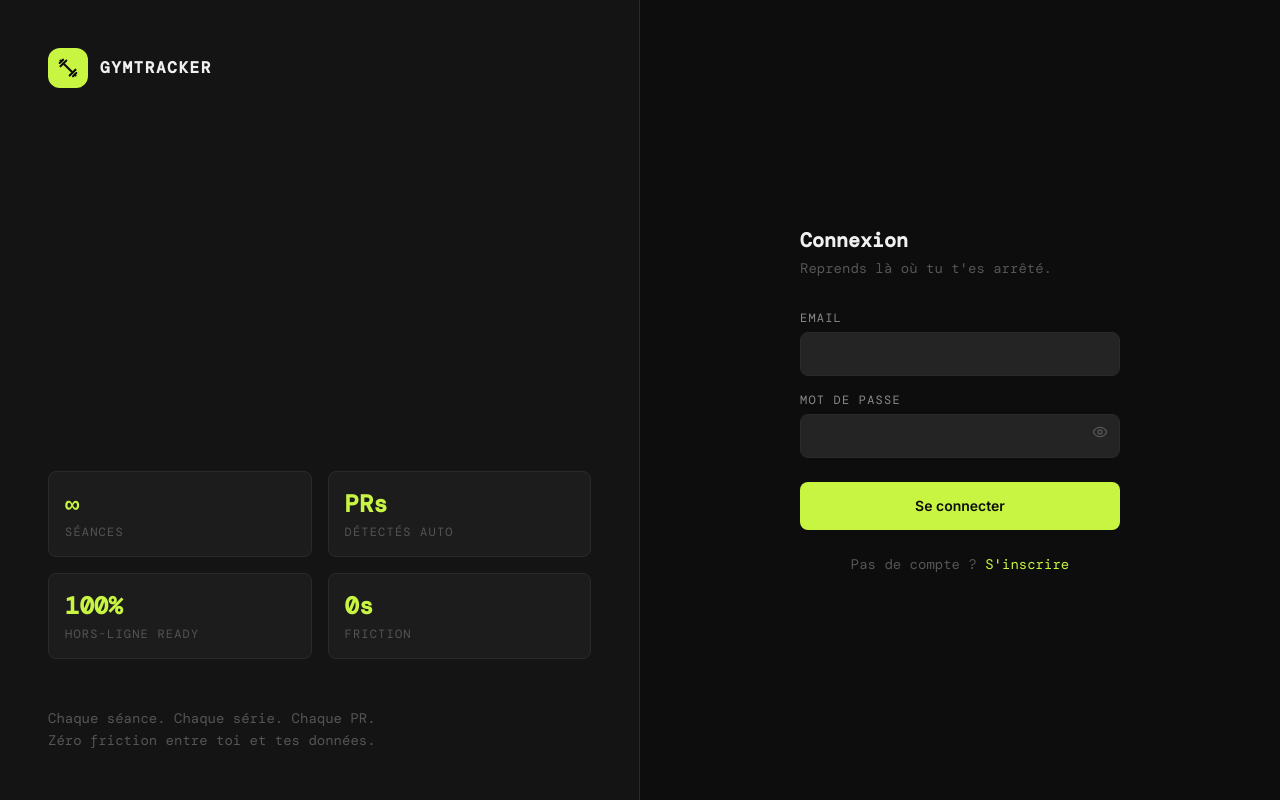
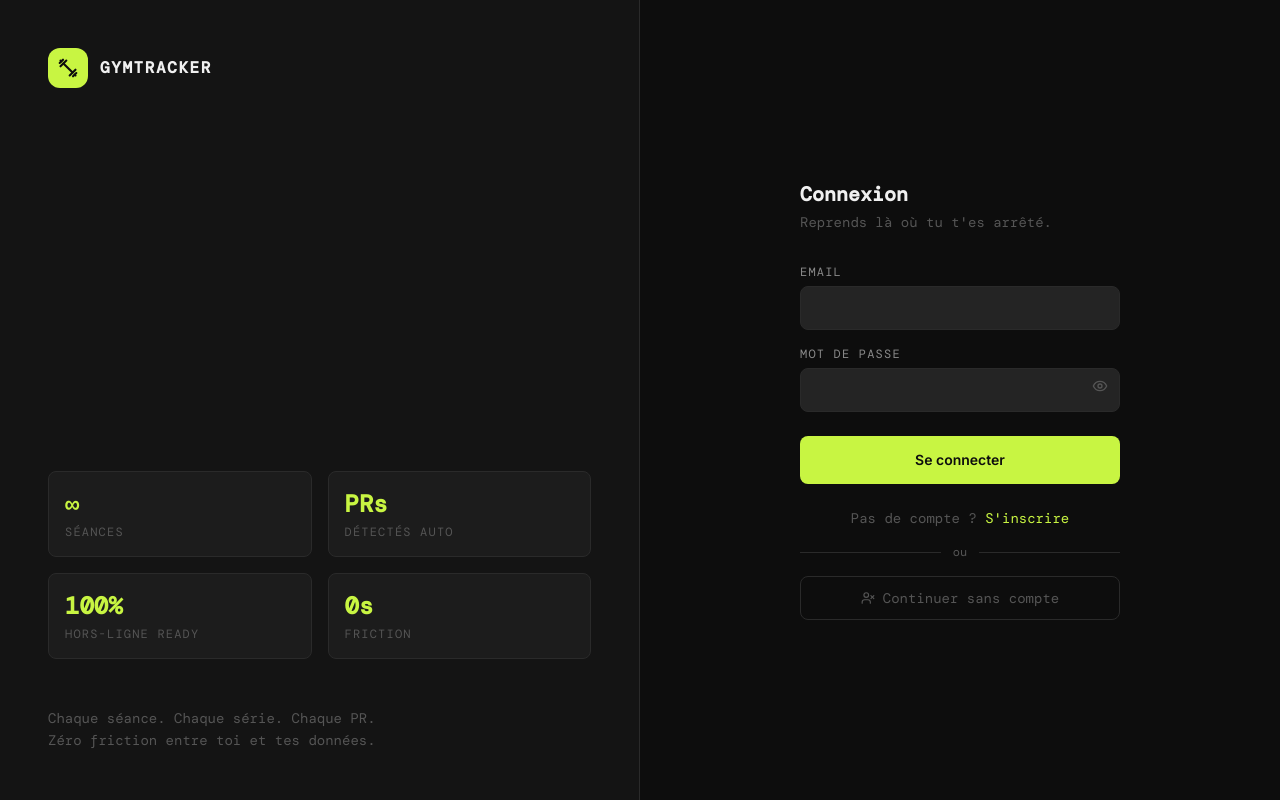
Before and after one commit to WworixX/gymtracker, a Next.js app: page /auth in a window 1280 px wide. Built offline with nearby package versions, Linux system fonts and the light colour scheme; no server answers; a web font is replaced by a local one.

Commit message:
feat: add anonymous sign-in button on auth page

```diff
--- a/src/app/auth/page.tsx
+++ b/src/app/auth/page.tsx
@@ -5,7 +5,7 @@ import { useRouter } from 'next/navigation';
 import { useForm } from 'react-hook-form';
 import { zodResolver } from '@hookform/resolvers/zod';
 import { z } from 'zod';
-import { Dumbbell, Eye, EyeOff } from 'lucide-react';
+import { Dumbbell, Eye, EyeOff, UserX } from 'lucide-react';
 import { motion, AnimatePresence } from 'framer-motion';
 import { createClient } from '@/lib/supabase/client';
 import { Button } from '@/components/ui/Button';
@@ -21,8 +21,23 @@ export default function AuthPage() {
   const [mode, setMode] = useState<'login' | 'signup'>('login');
   const [showPassword, setShowPassword] = useState(false);
   const [error, setError] = useState('');
+  const [guestLoading, setGuestLoading] = useState(false);
   const router = useRouter();
   const { register, handleSubmit, formState: { errors, isSubmitting } } = useForm<FormData>({ resolver: zodResolver(schema) });
+
+  const continueAsGuest = async () => {
+    setGuestLoading(true);
+    setError('');
+    const supabase = createClient();
+    const { error } = await supabase.auth.signInAnonymously();
+    if (error) {
+      setError('Connexion invité impossible. Active "Allow anonymous sign-ins" dans Supabase > Authentication > Settings.');
+      setGuestLoading(false);
+      return;
+    }
+    router.push('/dashboard');
+    router.refresh();
+  };
 
   const onSubmit = async (data: FormData) => {
     setError('');
@@ -100,6 +115,25 @@ export default function AuthPage() {
             {mode === 'login' ? 'S\'inscrire' : 'Se connecter'}
           </button>
         </p>
+
+        <div className="mt-4 flex items-center gap-3">
+          <div className="flex-1 h-px bg-border" />
+          <span className="text-text-muted text-xs font-mono">ou</span>
+          <div className="flex-1 h-px bg-border" />
+        </div>
+
+        <button
+          onClick={continueAsGuest}
+          disabled={guestLoading}
+          className="mt-4 w-full flex items-center justify-center gap-2 h-11 border border-border rounded-lg text-text-muted hover:text-text-secondary hover:border-border-active transition-colors text-sm font-mono disabled:opacity-40"
+        >
+          {guestLoading ? (
+            <span className="w-3 h-3 border-2 border-border border-t-text-muted rounded-full animate-spin" />
+          ) : (
+            <UserX size={14} />
+          )}
+          Continuer sans compte
+        </button>
       </div>
     </div>
   );
```
